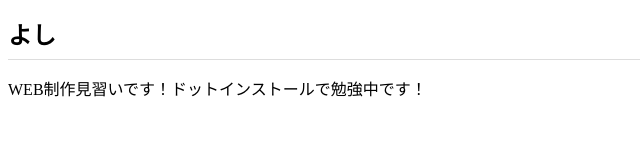
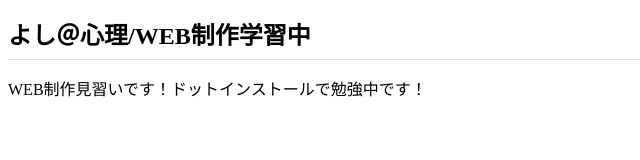
Before and after one commit to yoshi202208/yoshi202208.github.io, a plain HTML site: page index.html in a window 1280 px wide. Shown: the whole page, without its empty margins (0-640 px from the left). Drawn offline with Linux system fonts and the light colour scheme.

Commit message:
Add files via upload

```diff
--- a/index.html
+++ b/index.html
@@ -8,7 +8,7 @@
   <link rel="stylesheet" href="css/styles.css">
 </head>
 <body>
-  <h1>よし</h1>
+  <h1>よし＠心理/WEB制作学習中</h1>
   <p>WEB制作見習いです！ドットインストールで勉強中です！</p>
 </body>
 </html>
```
